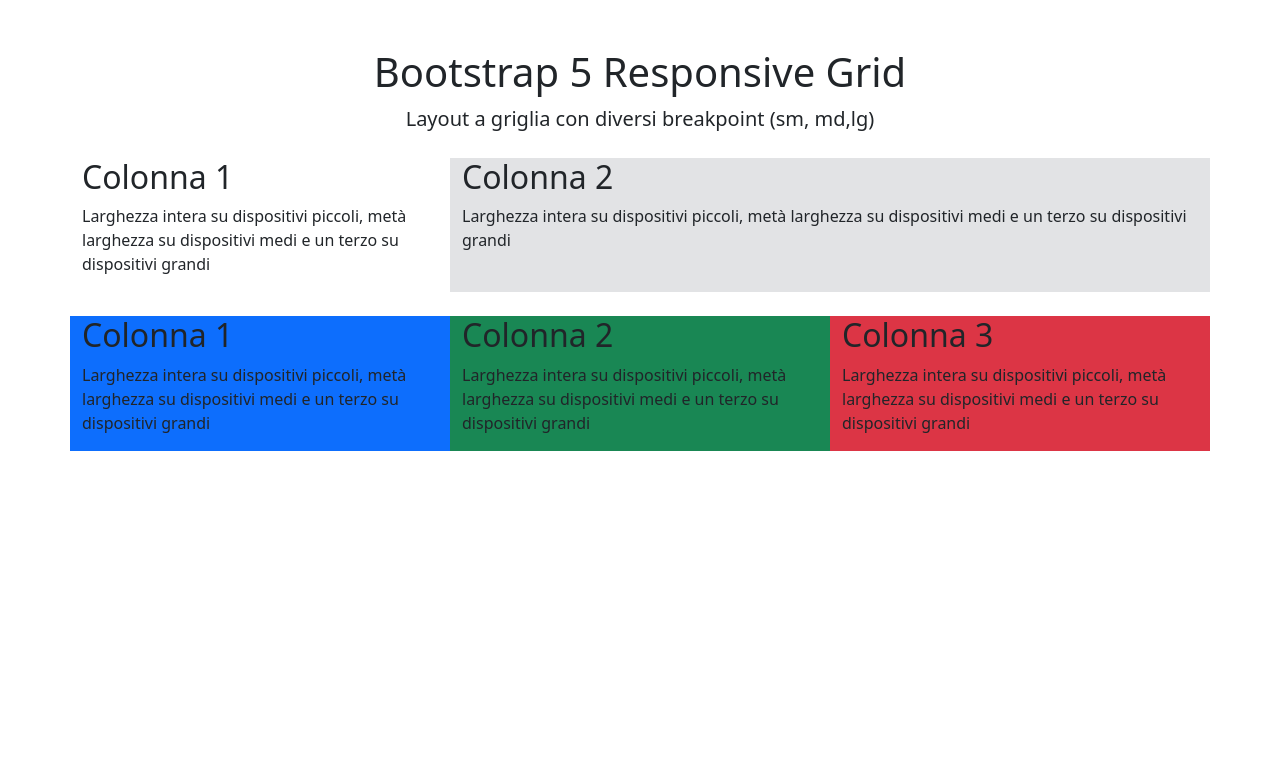
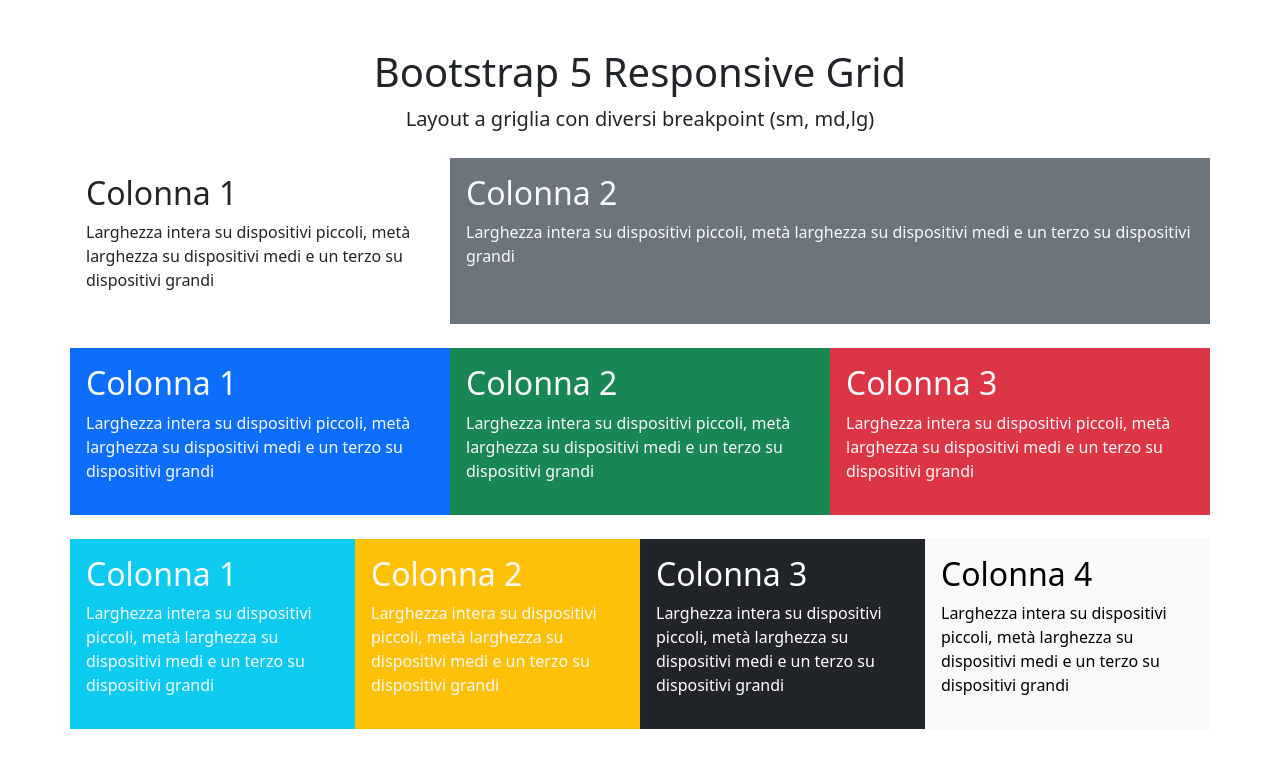
Before and after one commit to VincenzoTulimieri/htmlcss-boostrap-layout, a plain HTML site: page index.html in a window 1280 px wide. Drawn offline with nearby package versions, Linux system fonts and the light colour scheme.

Commit message:
feat: finito ultimo container

```diff
--- a/css/style.css
+++ b/css/style.css
@@ -0,0 +1,4 @@
+
+.vt-bg{
+    background-color: #6c757d;
+}
--- a/index.html
+++ b/index.html
@@ -21,11 +21,11 @@
     <main>
         <div class="container my-4">
             <div class="row">
-                <div class="col-12 col-md-6 col-lg-4">
+                <div class="col-12 col-md-6 col-lg-4 p-3">
                     <h2>Colonna 1</h2>
                     <p>Larghezza intera su dispositivi piccoli, metà larghezza su dispositivi medi e un terzo su dispositivi grandi</p>
                 </div>
-                <div class="col-12 col-md-6 col-lg-8 bg-secondary-subtle">
+                <div class="col-12 col-md-6 col-lg-8 vt-bg text-light p-3">
                     <h2>Colonna 2</h2>
                     <p>Larghezza intera su dispositivi piccoli, metà larghezza su dispositivi medi e un terzo su dispositivi grandi</p>
                 </div>
@@ -33,34 +33,41 @@
         </div>
         <div class="container my-4">
             <div class="row">
-                <div class="col-6 col-md-4 col-lg-4 bg-primary">
+                <div class="col-6 col-md-4 col-lg-4 bg-primary p-3 text-light">
                     <h2>Colonna 1</h2>
                     <p>Larghezza intera su dispositivi piccoli, metà larghezza su dispositivi medi e un terzo su dispositivi grandi</p>
                 </div>
-                <div class="col-6 col-md-4 col-lg-4 bg-success">
+                <div class="col-6 col-md-4 col-lg-4 bg-success p-3 text-light">
                     <h2>Colonna 2</h2>
                     <p>Larghezza intera su dispositivi piccoli, metà larghezza su dispositivi medi e un terzo su dispositivi grandi</p>
                 </div>
-                <div class="col-12 col-md-4 col-lg-4 bg-danger">
+                <div class="col-12 col-md-4 col-lg-4 bg-danger p-3 text-light">
                     <h2>Colonna 3</h2>
                     <p>Larghezza intera su dispositivi piccoli, metà larghezza su dispositivi medi e un terzo su dispositivi grandi</p>
                 </div>
             </div>
         </div>
-
+        <div class="container my-4">
+            <div class="row">
+                <div class="col-6 col-md-3 col-lg-3 bg-info p-3 text-light">
+                    <h2>Colonna 1</h2>
+                    <p>Larghezza intera su dispositivi piccoli, metà larghezza su dispositivi medi e un terzo su dispositivi grandi</p>
+                </div>
+                <div class="col-6 col-md-3 col-lg-3 bg-warning p-3 text-light">
+                    <h2>Colonna 2</h2>
+                    <p>Larghezza intera su dispositivi piccoli, metà larghezza su dispositivi medi e un terzo su dispositivi grandi</p>
+                </div>
+                <div class="col-6 col-md-3 col-lg-3 text-bg-dark p-3">
+                    <h2>Colonna 3</h2>
+                    <p>Larghezza intera su dispositivi piccoli, metà larghezza su dispositivi medi e un terzo su dispositivi grandi</p>
+                </div>
+                <div class="col-6 col-md-3 col-lg-3 text-bg-light p-3">
+                    <h2>Colonna 4</h2>
+                    <p>Larghezza intera su dispositivi piccoli, metà larghezza su dispositivi medi e un terzo su dispositivi grandi</p>
+                </div>
+            </div>
+        </div>
     </main>
-
-
-
-
-
-
-
-
-
-
-
-
 
     <script src="https://cdn.jsdelivr.net/npm/bootstrap@5.3.3/dist/js/bootstrap.bundle.min.js"
     integrity="sha384-YvpcrYf0tY3lHB60NNkmXc5s9fDVZLESaAA55NDzOxhy9GkcIdslK1eN7N6jIeHz"
```
